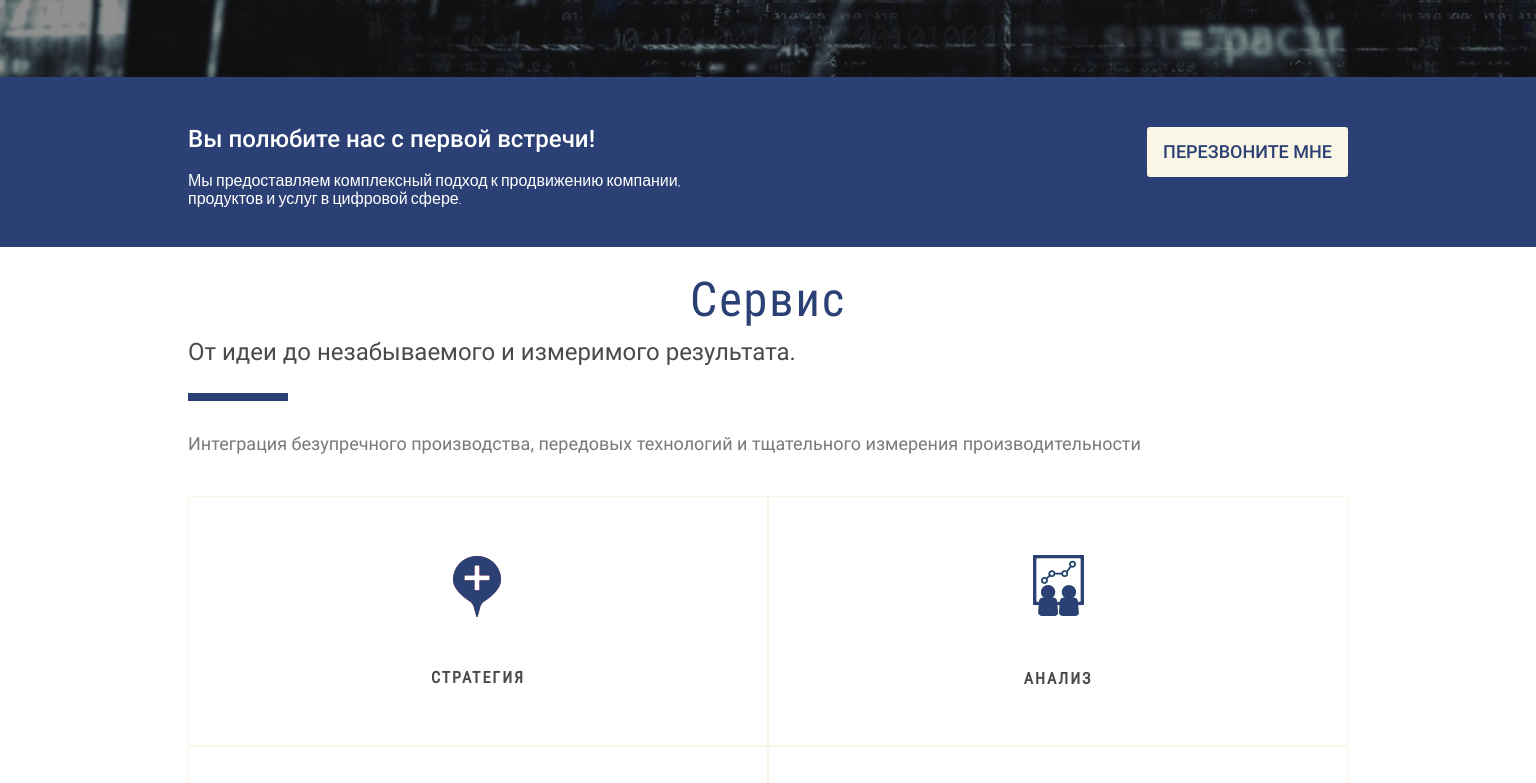
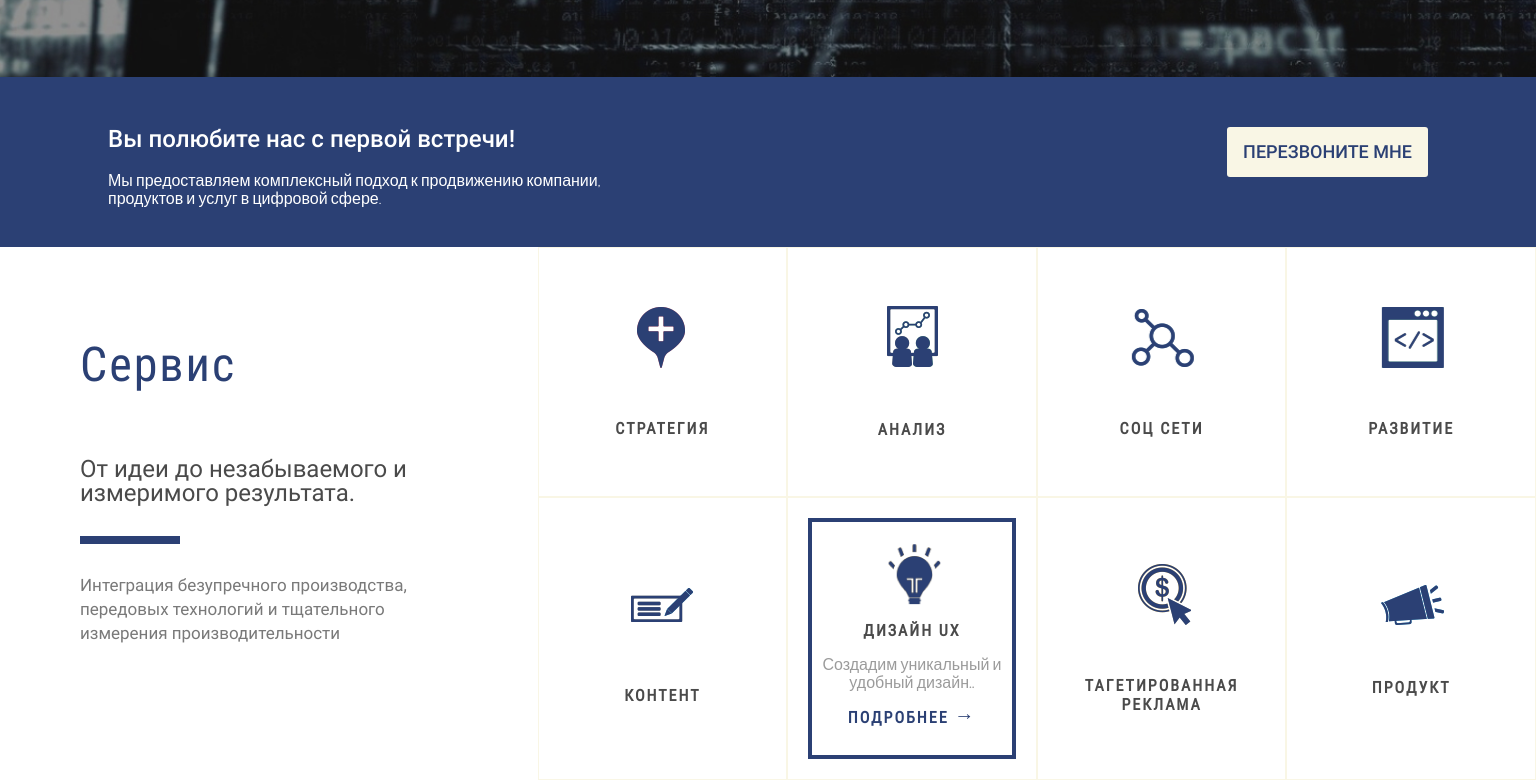
Before and after one commit to ellavrubel/mobile_first, a website: page app/index.html in a window 1536 px wide. Shown: the part 691-1474 px from the top of the page. Drawn offline with nearby package versions, Linux system fonts and the light colour scheme.

Commit message:
section service finished

```diff
--- a/app/scss/media.scss
+++ b/app/scss/media.scss
@@ -173,17 +173,23 @@
 
 
       &::after{
-        bottom: -73px; left: 0;
+        bottom: -73px; left: 6px;
         margin: 0;
       }
     }
     &__subtitle{
       text-align: left;
+      margin-left: 6px;
     }
     &__text{
       text-align: left;
-      width: 100%;
+      width: 93%;
+      margin: 30px 35px 40px 6px;
+      font-size: 17px;
     }
+  }
+  .design-wrapper {
+    width: 254px;
   }
 }
 
@@ -218,8 +224,18 @@
       padding: 16px;
       width: auto;
     }
+  }
 
+  .service__inner-item{
+    flex: 0 0 25%;
   }
+  .add {
+    width: 174px;
+  }
+  .design-wrapper {
+    width: unset;
+  }
+
 
 }
 
@@ -284,5 +300,30 @@
     &__text{
       max-width: 567px;
     }
+    .container{
+      padding: 0;
+    }
   }
+  .service{
+    display: flex;
+
+    &__inner{
+      flex: 0 0 65%;
+    }
+
+    &__title{
+      margin: 90px 0 64px;
+      text-align: left;
+
+      &::after{
+        bottom: -151px;
+        left: 0;
+      }
+    }
+
+    &__subtitle, &__text{
+      margin-left: 0;
+    }
+  }
+
 }
--- a/app/scss/style.scss
+++ b/app/scss/style.scss
@@ -258,7 +258,9 @@ body{
   width: 238px;
   word-wrap: break-word;
 }
-
+.design{
+  margin: 20px;
+}
 .design-text{
   @extend %dosis-500;
   margin: 21px 0 16px;
@@ -272,6 +274,7 @@ body{
 }
 .service__img-link{
   margin: 16px 0 28px;
+  cursor: pointer;
 
   a{
     text-decoration: none;
```
Also changed, not shown: app/index.html (+4 -1 lines), app/css/media.min.css, app/css/style.min.css, app/scss/style.css, 1 other file.
